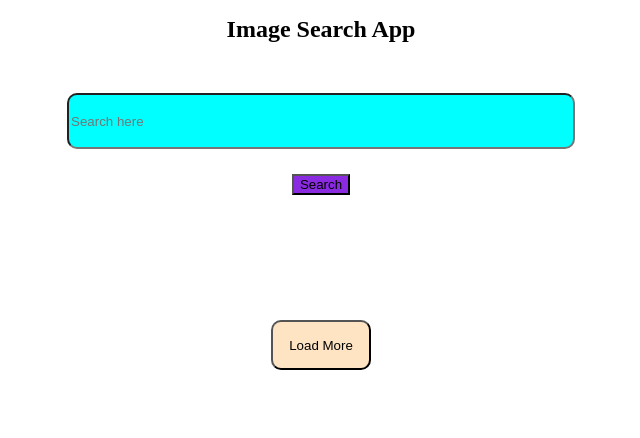
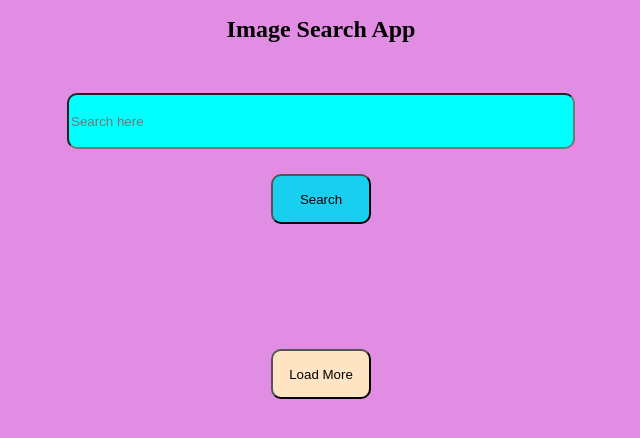
Before and after one commit to manish2588/Project-Image-Searcch, a plain HTML site: page index.html in a window 1280 px wide. Shown: the whole page, without its empty margins (319-959 px from the left). Drawn offline with Linux system fonts and the light colour scheme.

Commit message:
CSS UPDATED

```diff
--- a/style.css
+++ b/style.css
@@ -56,3 +56,13 @@ button{
     align-items: center;
 
 }
+#butt{
+
+    background-color: rgb(24, 207, 239);
+    border-radius:10px;
+    height: 50px;
+    width: 100px;
+}
+body{
+    background-color: rgb(226, 141, 228);
+}
```
